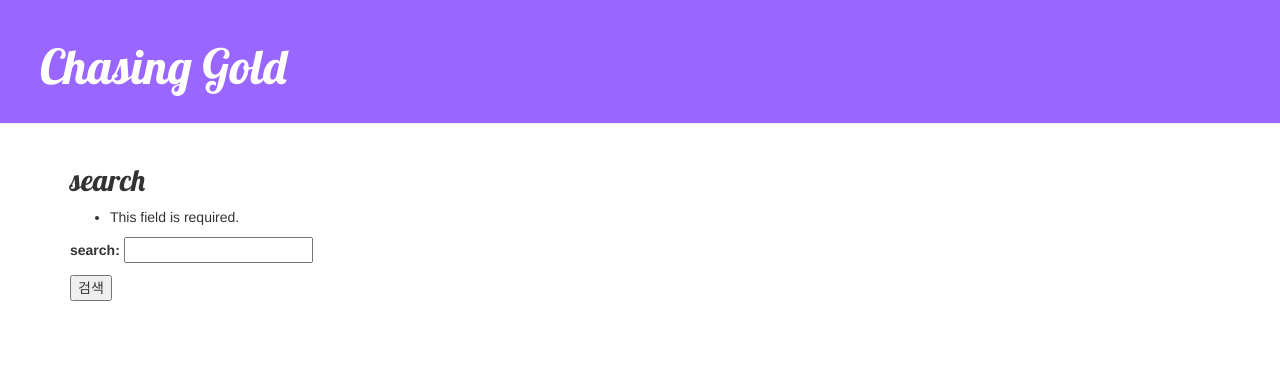
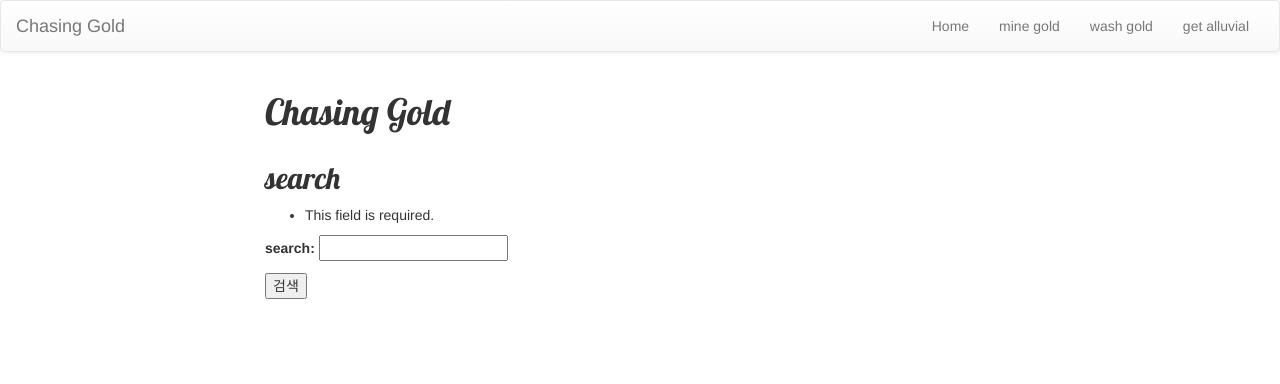
Before and after one commit to ho9science/rush, a Django app: page /post/gold/ in a window 1280 px wide. Shown: the top 384 px of the page. Run offline with Django 3.2, Linux system fonts and the light colour scheme; tables that the repository leaves empty hold one stand-in row (values such as "Sample post"); some libraries are stand-ins or nearby versions.

Commit message:
little modified

```diff
--- a/blog/static/css/blog.css
+++ b/blog/static/css/blog.css
@@ -15,7 +15,7 @@
 }
 
 .content {
-    margin-left: 40px;
+
 }
 
 h1, h2, h3, h4 {
@@ -43,7 +43,7 @@
 }
 
 .post {
-    margin-bottom: 70px;
+
 }
 
 .post h1 a, .post h1 a:visited {
--- a/blog/static/js/base.js
+++ b/blog/static/js/base.js
@@ -82,6 +82,7 @@
 			if(data[0]==null){
 				$("#result_tbody").append("<tr><td>no</td><td>result</td><td></td></tr>");
 			}else{
+				$("#result_tbody").append("<tr><th>ranking</th><th>code</th></tr>");
 				$.each(data, function(i, item){
 					$("#result_tbody").append("<tr><td>"+(i+1)+"</td><td><a href='http://finance.naver.com/item/main.nhn?code="+item.pk+"'>"+item.pk+"</a></td><td></td></tr>");
 				});
--- a/blog/templates/blog/au.html
+++ b/blog/templates/blog/au.html
@@ -8,14 +8,42 @@
 <link href="https://fonts.googleapis.com/css?family=Lobster&subset=latin,latin-ext" rel="stylesheet" type="text/css">
 </head>
 <body>
-	<div class="page-header">
-		<h1><a href="/">Chasing Gold</a></h1>
-
-	</div>
+	<nav class="navbar navbar-default">
+		<div class="container-fluid">
+			<div class="navbar-header page-scroll">
+				<button type="button" class="navbar-toggle" data-toggle="collapse">
+					<span class="sr-only">Toggle navigation</span>
+					<i class="fa fa-bars"></i>
+				</button>
+				<a class="navbar-brand" href="/">Chasing Gold</a>
+			</div>
+			<div class="collapse navbar-collapse">
+				<ul class="nav navbar-nav navbar-right">
+					<li><a href="">Home</a></lia>
+					<li><a href="{% url 'post_new' %}">mine gold</a></li>
+					<li><a href="">wash gold</a></li>
+					<li><a href="">get alluvial</a></li>
+				</ul>
+			</div>
+		</div>
+	</nav>
+	<header>
+		<div class="container">
+			<div class="row">
+				<div class="col-lg-8 col-lg-offset-2 col-md-10 col-md-offset-1">
+				<div class="site-heading">
+					<h1>Chasing Gold</h1>
+				</div>
+				<div>
+			</div>
+		</div>
+	</header>
 	<div class="content container">
-		<div class="col-md-8">
+		<div class="row">
+		<div class="col-lg-8 col-lg-offset-2 col-md-10 col-md-offset-1">
 			{% block content %}
 			{% endblock %}
+		</div>
 		</div>
 	</div>
 <script src="{% static 'js/jquery-1.11.3.min.js' %}"></script>
--- a/blog/templates/blog/washingold.html
+++ b/blog/templates/blog/washingold.html
@@ -21,7 +21,7 @@
         <div class="result_div">
             <table class="table table-hover">
                 <tbody id="result_tbody">
-                    <th>ranking</th><th>code</th>
+
                 </tbody>
             </table>
         </div>
```
